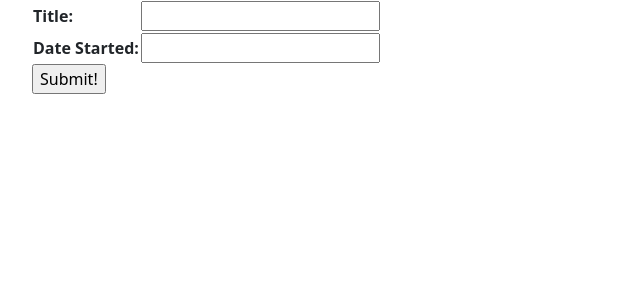
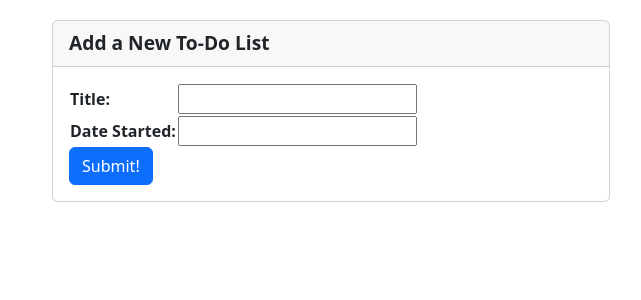
Before and after one commit to egwilborn/planner, a Django app: page /lists/create/ in a window 1280 px wide. Shown: the part 56-356 px from the top of the page, without its empty margins (50-691 px from the left). Run offline with Django 4.2, Linux system fonts and the light colour scheme.

Commit message:
adds card styling to add list form

```diff
--- a/main_app/templates/main_app/list_form.html
+++ b/main_app/templates/main_app/list_form.html
@@ -1,5 +1,9 @@
 {% extends 'base.html' %} {% block content %}
-
+<div class="card w-50" style="margin: 20px 20px 20px 20px">
+  <div class="card-header" style="font-size: 120%; font-weight: bold">
+    Add a New To-Do List
+  </div>
+  <div class="card-body">
     <form action="" method="POST">
       <!-- Django requires the following for security purposes -->
       {% csrf_token %}
@@ -7,6 +11,8 @@
         <!-- Render the inputs inside of <tr>s & <td>s -->
         {{ form.as_table }}
       </table>
-  <input type="submit" value="Submit!" class="button" />
+      <input type="submit" value="Submit!" class="btn btn-primary" />
     </form>
+  </div>
+</div>
 {% endblock content %}
```
Lines whose indentation alone changed are shown as unchanged.
